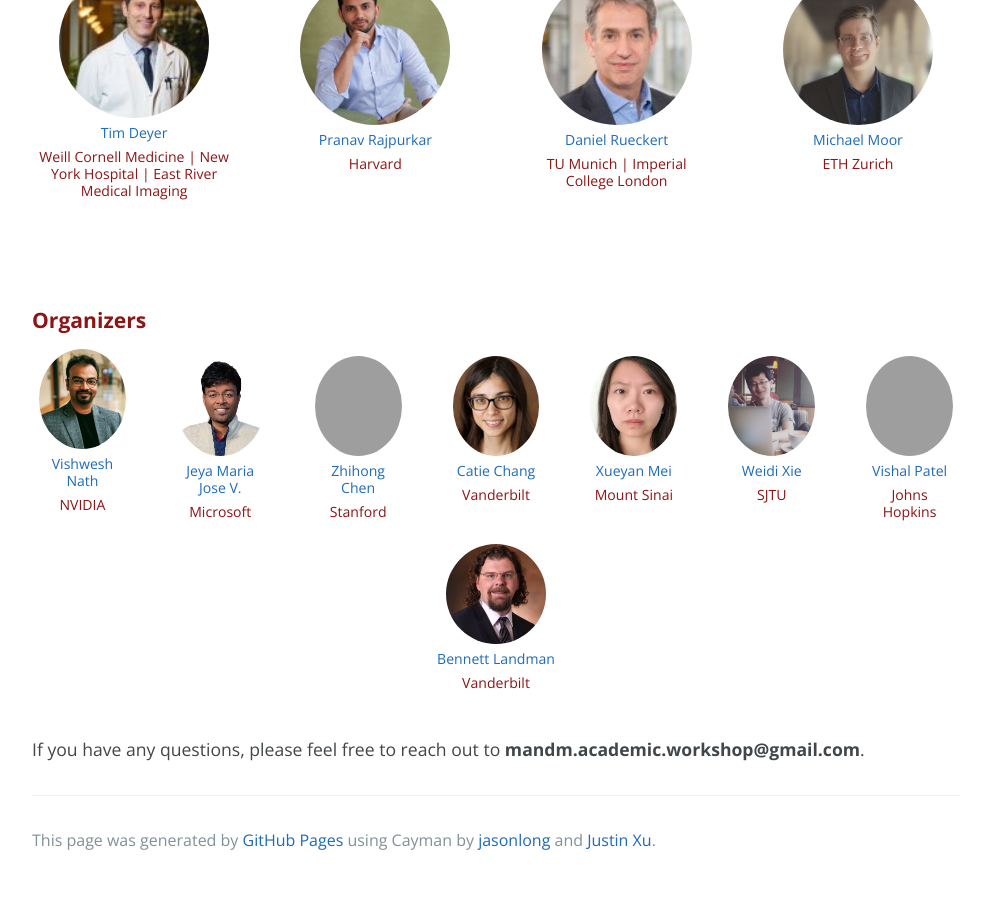
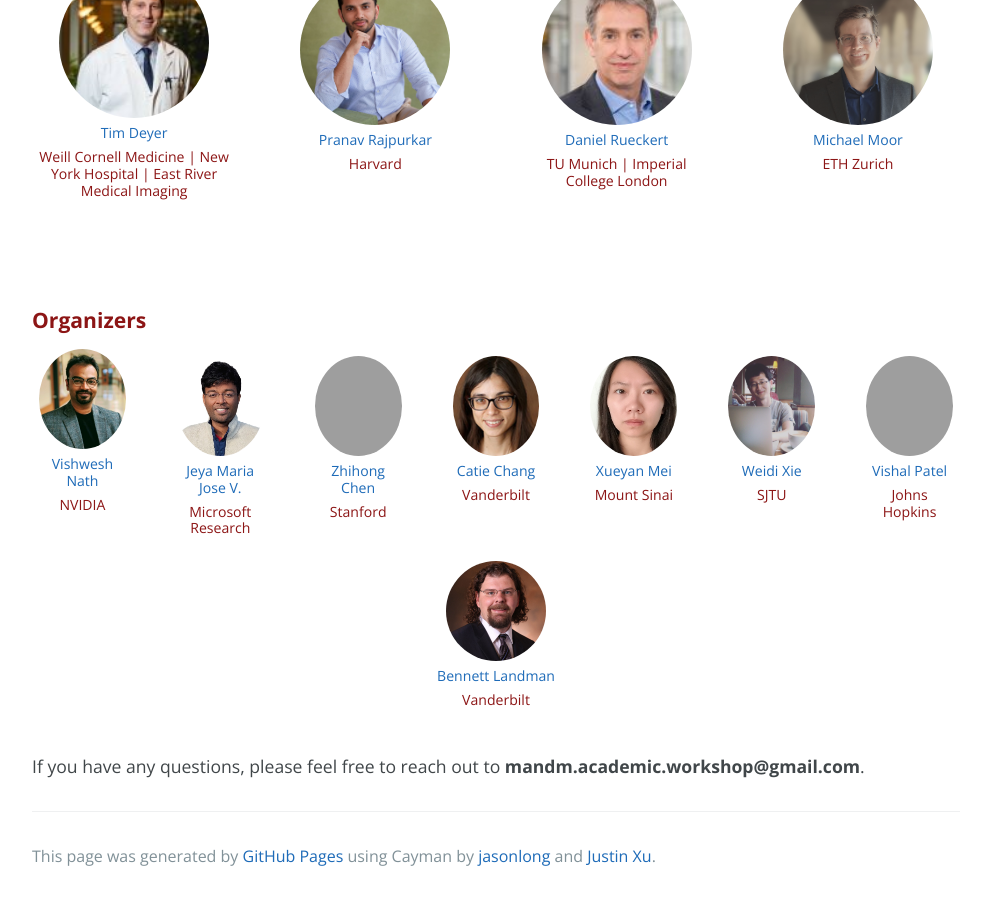
Before and after one commit to MandM2025/mandm2025.github.io, a Jekyll site: the page index.html, which Jekyll copies as it is, in a window 1280 px wide and 900 px high, scrolled down 1074 px, cut to the strip 0-900 px from the top of the window. Shown: the whole strip, without its empty margins (144-1135 px from the left). Built offline with Jekyll 4.4.1, drawn with Linux system fonts in a browser that asks for light colours; grey boxes are pictures that could not be loaded.

Commit message:
updated speaker affiliations_

```diff
--- a/index.html
+++ b/index.html
@@ -366,7 +366,7 @@
         <div class="col">
             <img src="images/jose.jpg" alt="Jeya Maria Jose V.">
             <h4><a href="https://jeya-maria-jose.github.io/research/">Jeya Maria Jose V.</a></h4>
-            <h4>Microsoft</h4>
+            <h4>Microsoft Research</h4>
         </div>
         <div class="col">
             <img src="images/zhihong.jpg" alt="Zhihong Chen">
```
